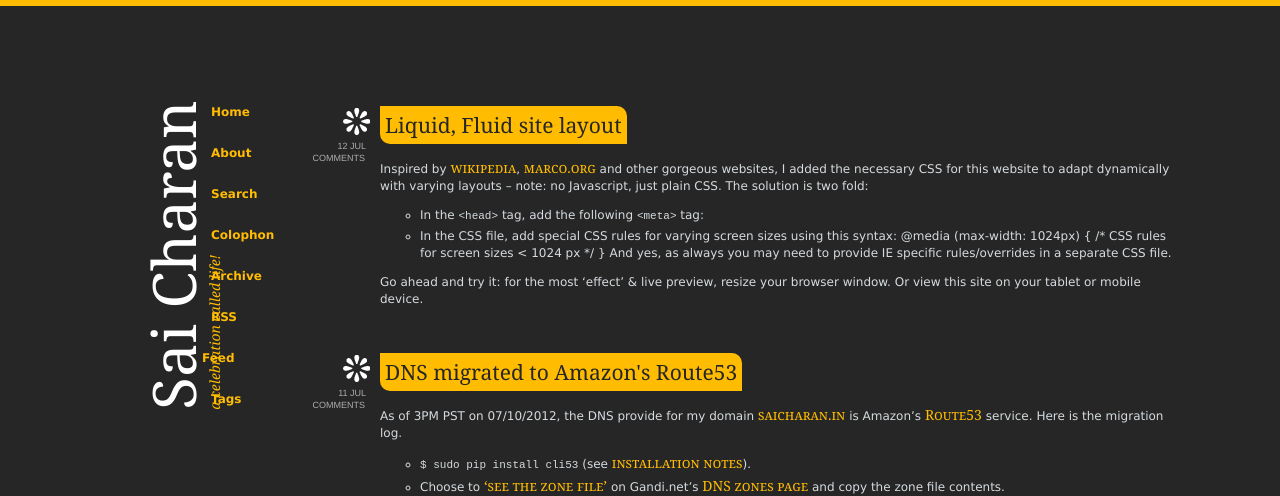
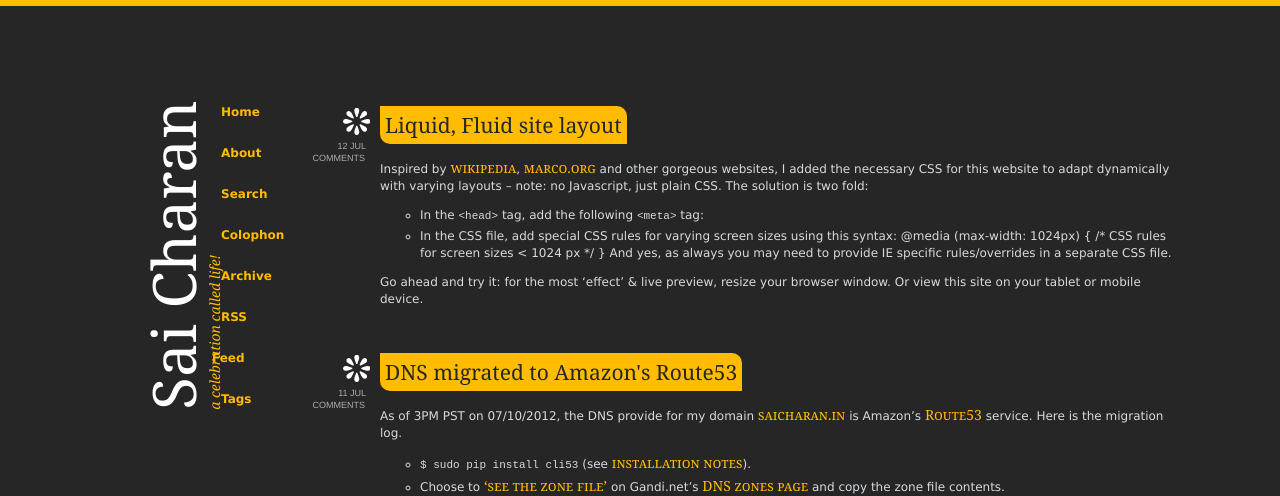
Before and after one commit to arjunasuresh3/scharan.github.com, a Jekyll site: the page built from index.html, in a window 1280 px wide. Shown: the top 496 px of the page. Built offline with Jekyll 4.4.1, drawn with Linux system fonts in a browser that asks for light colours; nearby versions of some CDN libraries; Markdown is read by kramdown in place of the engine named in the settings; the list of posts is cut into pages by our own code; comment, search, counter and statistics services are not loaded; a style sheet for code colours, icons or effects is not loaded.

Commit message:
Minor fix to navigation aesthetics.

```diff
--- a/css/munich.css
+++ b/css/munich.css
@@ -695,7 +695,7 @@
     position: relative;
     max-width: 100px;
     max-height: 40px;
-    left: 40px;
+    left: 50px;
     top: 85px;
 }
 
```
